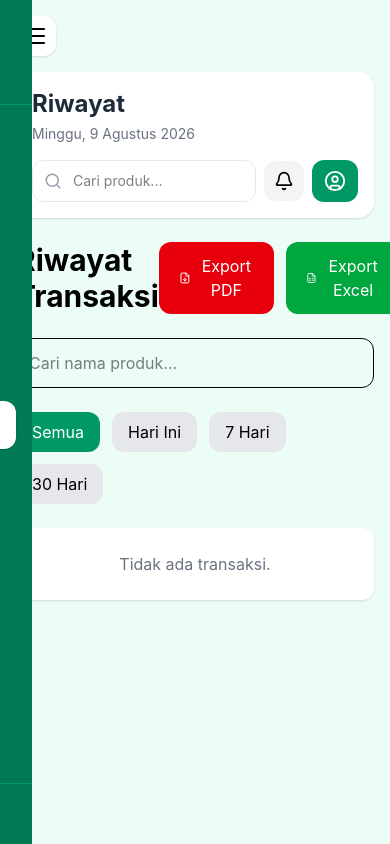
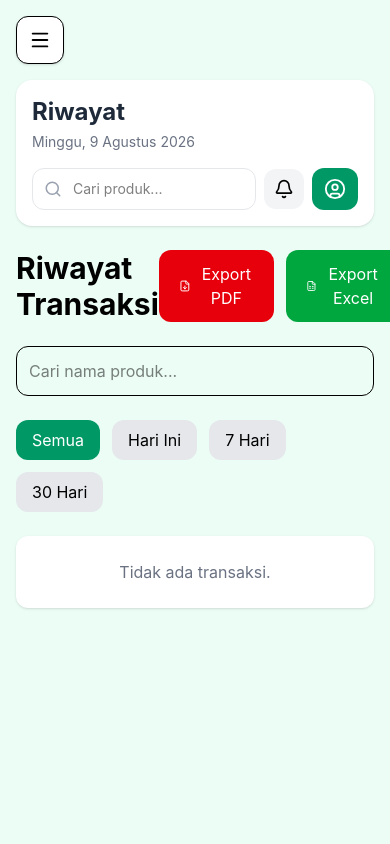
Before and after one commit to Binnnnn02/Cashier-in.id, a React (Vite) app: page /history in a window 390 px wide. Built offline with nearby package versions, Linux system fonts and the light colour scheme; sample sign-in values are in the browser's storage.

Commit message:
Fix responsive layout

```diff
--- a/src/components/layout/Sidebar.jsx
+++ b/src/components/layout/Sidebar.jsx
@@ -48,7 +48,7 @@ export default function Sidebar({ closeSidebar }) {
   const { store } = useStore();
 
   return (
-    <aside className="w-72 lg:w-64 bg-emerald-700 text-white h-screen flex flex-col">
+    <aside className="w-full h-full bg-emerald-700 text-white flex flex-col">
 
       {/* Logo dan Nama Toko */}
       <div className="flex items-center gap-3 px-6 py-7 border-b border-emerald-600">
--- a/src/layouts/MainLayout.jsx
+++ b/src/layouts/MainLayout.jsx
@@ -1,59 +1,129 @@
 import { useState } from "react";
 import { Menu } from "lucide-react";
 import { Outlet } from "react-router-dom";
+
 import Sidebar from "../components/layout/Sidebar";
 import Header from "../components/layout/Header";
 
 export default function MainLayout() {
+
   const [open, setOpen] = useState(false);
 
   return (
-    <div className="flex min-h-screen bg-emerald-50">
 
-      {/* Mobile Overlay */}
+    <div className="min-h-screen bg-emerald-50">
+
+      {/* MOBILE OVERLAY */}
+
       {open && (
+
         <div
           onClick={() => setOpen(false)}
-          className="fixed inset-0 bg-black/40 z-40 lg:hidden"
+          className="
+            fixed
+            inset-0
+            z-40
+            bg-black/40
+            lg:hidden
+          "
         />
+
       )}
 
-      {/* Sidebar */}
-      <div
+
+      {/* SIDEBAR */}
+
+      <aside
         className={`
-          fixed lg:static
-          inset-y-0 left-0
+          fixed
+          inset-y-0
+          left-0
           z-50
-          w-64
-          shrink-0
-          transition-transform duration-300
-          ${open
+          w-72
+          lg:w-64
+          transform
+          transition-transform
+          duration-300
+
+          ${
+            open
               ? "translate-x-0"
-            : "-translate-x-full lg:translate-x-0"
+              : "-translate-x-full"
           }
+
+          lg:translate-x-0
         `}
       >
-        <Sidebar closeSidebar={() => setOpen(false)} />
-      </div>
 
-      {/* Main */}
-      <main className="flex-1 min-w-0 p-4 md:p-6 lg:p-8 overflow-x-hidden">
+        <Sidebar
+          closeSidebar={() => setOpen(false)}
+        />
+
+      </aside>
+
+
+      {/* MAIN CONTENT */}
+
+      <main
+        className="
+          min-h-screen
+          lg:ml-64
+          w-full
+          lg:w-[calc(100%-16rem)]
+        "
+      >
+
+        <div
+          className="
+            w-full
+            max-w-[1600px]
+            mx-auto
+            p-4
+            sm:p-6
+            lg:p-8
+          "
+        >
+
+
+          {/* MOBILE MENU */}
 
           <button
             onClick={() => setOpen(true)}
-          className="lg:hidden mb-4 p-2 rounded-xl bg-white shadow"
+            className="
+              lg:hidden
+              mb-4
+              p-3
+              rounded-xl
+              bg-white
+              shadow-sm
+              border
+            "
           >
-          <Menu />
+
+            <Menu size={22} />
+
           </button>
+
+
+          {/* HEADER */}
 
           <Header />
 
-        <div className="mt-6 w-full">
+
+          {/* PAGE */}
+
+          <div className="mt-6">
+
             <Outlet />
+
+          </div>
+
         </div>
 
       </main>
 
     </div>
+
   );
+
 }
```
Lines whose indentation alone changed are shown as unchanged.
